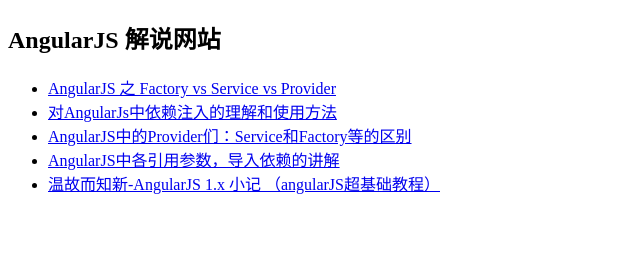
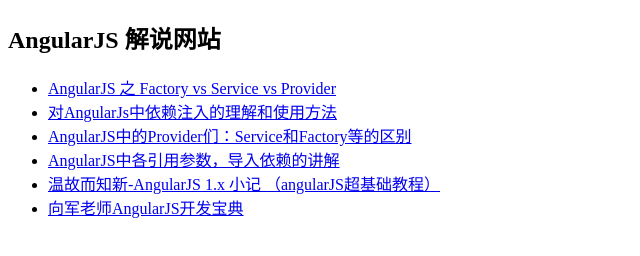
Before and after one commit to jinsha741/AngularJS, a plain HTML site: page AngularJS_website.html in a window 1280 px wide. Shown: the whole page, without its empty margins (0-640 px from the left). Drawn offline with nearby package versions, Linux system fonts and the light colour scheme.

Commit message:
Update AngularJS_website.html

```diff
--- a/AngularJS_website.html
+++ b/AngularJS_website.html
@@ -42,6 +42,12 @@
             </a>
           </li>
 
+            <li>
+            <a href = 'https://www.houdunren.com/edu/front/lesson/48' target="_blank">
+              向军老师AngularJS开发宝典
+            </a>
+          </li>
+
         <ul>
       </p>
       <script>
```
